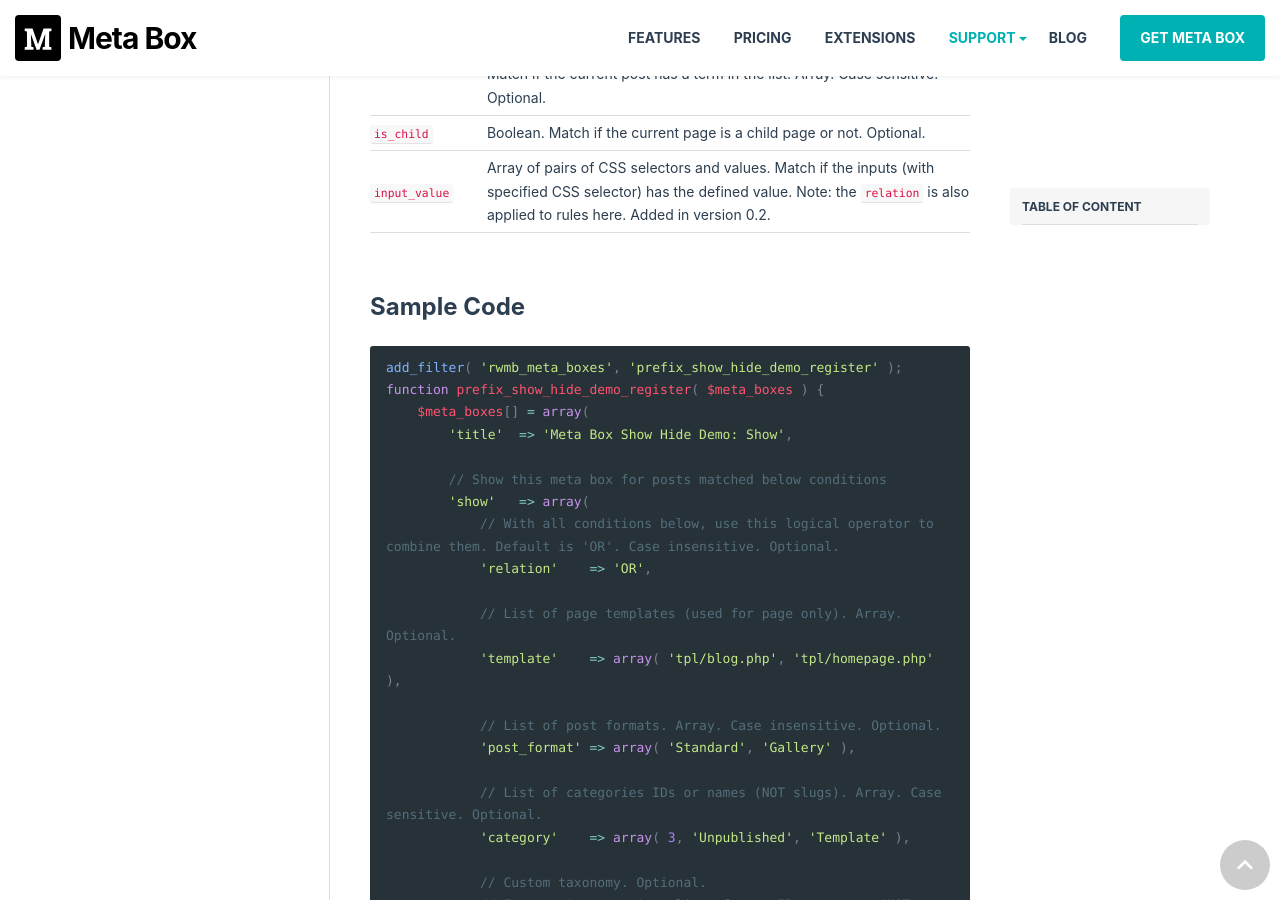
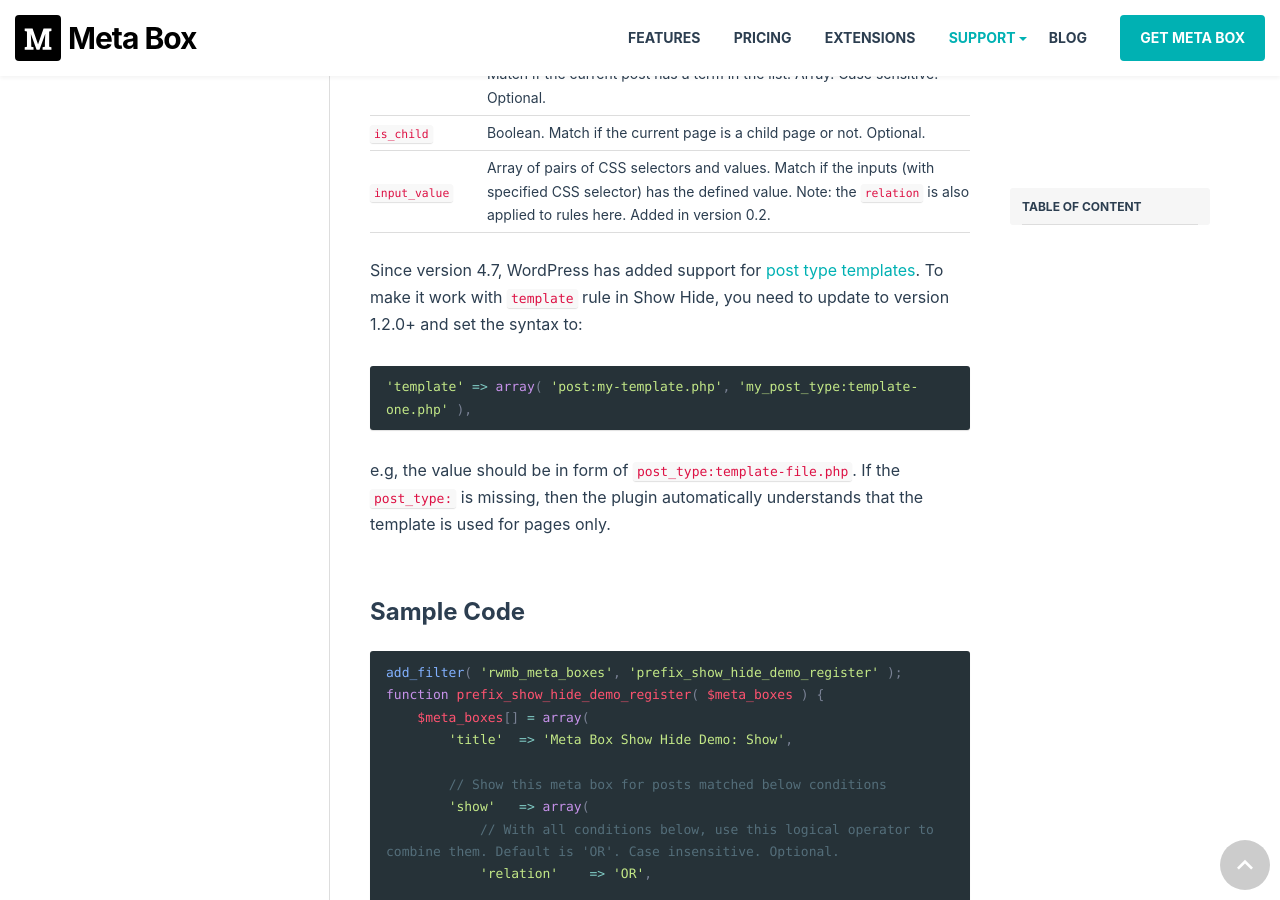
Before and after one commit to wpmetabox/docs, a Jekyll site: the page built from _docs/extensions/meta-box-show-hide.md, in a window 1280 px wide and 900 px high, scrolled down 1751 px. Built offline with Jekyll 4.4.1, drawn with Linux system fonts in a browser that asks for light colours; comment, search, counter and statistics services are not loaded.

Commit message:
Update meta-box-show-hide.md

````diff
--- a/_docs/extensions/meta-box-show-hide.md
+++ b/_docs/extensions/meta-box-show-hide.md
@@ -32,6 +32,14 @@
 `taxonomy_slug`|List of custom taxonomy terms' IDs or names (NO slugs). Here `taxonomy_slug` is the slug of the taxonomy (like `section`, `region`, etc.). Match if the current post has a term in the list. Array. Case sensitive. Optional.
 `is_child`|Boolean. Match if the current page is a child page or not. Optional.
 `input_value`| Array of pairs of CSS selectors and values. Match if the inputs (with specified CSS selector) has the defined value. Note: the `relation` is also applied to rules here. Added in version 0.2.
+
+Since version 4.7, WordPress has added support for [post type templates](https://make.wordpress.org/core/2016/11/03/post-type-templates-in-4-7/). To make it work with `template` rule in Show Hide, you need to update to version 1.2.0+ and set the syntax to:
+
+```php
+'template' => array( 'post:my-template.php', 'my_post_type:template-one.php' ),
+```
+
+e.g, the value should be in form of `post_type:template-file.php`. If the `post_type:` is missing, then the plugin automatically understands that the template is used for pages only.
 
 ## Sample code
 
````
